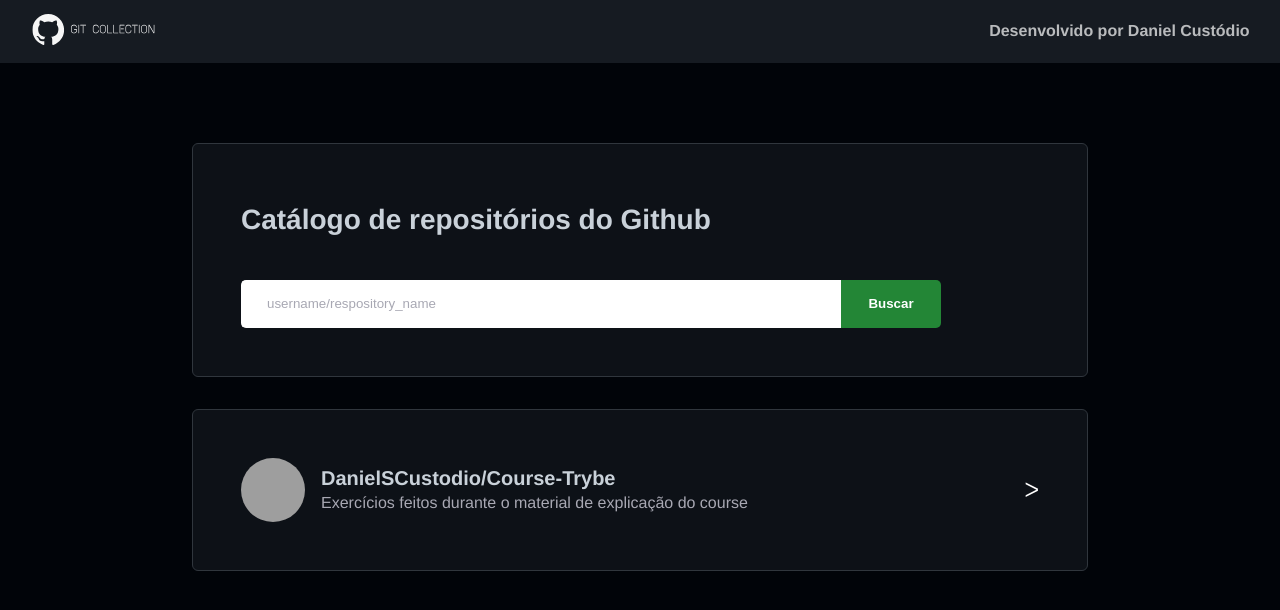
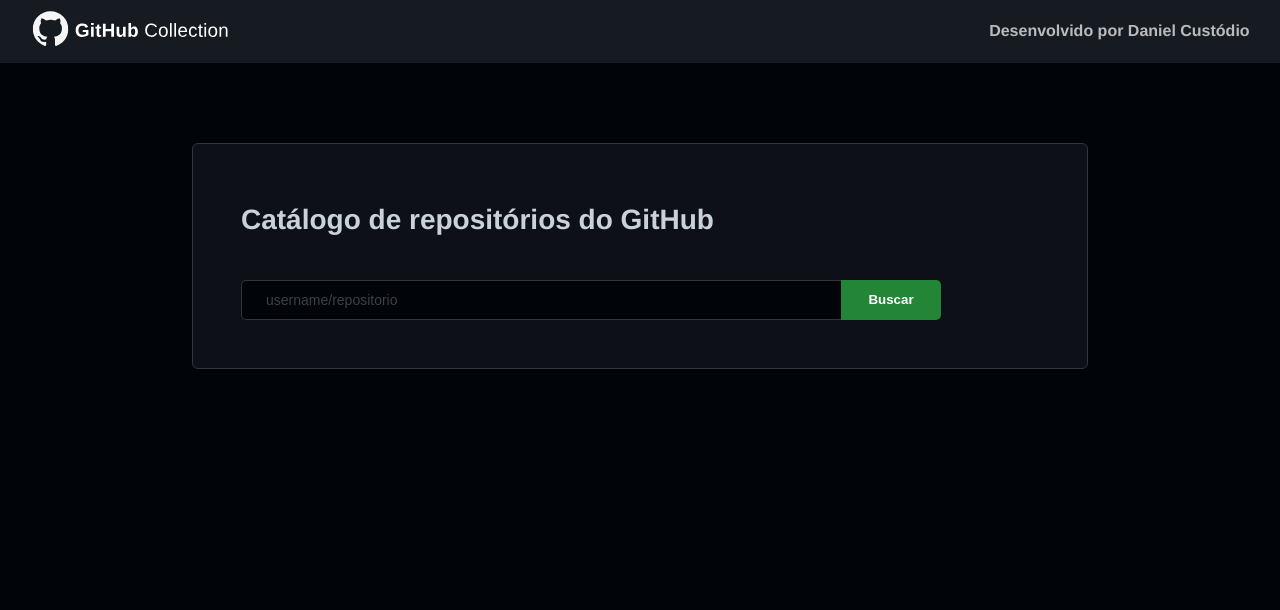
Before and after one commit to DanielSCustodio/Curso-Pr-tico-React-e-Next.js-com-Typescript, a React (Create React App) app in the folder curso-reactjs-instalacao-app-gitcollection/: page / in a window 1280 px wide. Shown: the top 610 px of the page. Built offline with nearby package versions, Linux system fonts and the light colour scheme; grey boxes are pictures that could not be loaded.

Commit message:
get data from api

```diff
--- a/curso-reactjs-instalacao-app-gitcollection/package.json
+++ b/curso-reactjs-instalacao-app-gitcollection/package.json
@@ -10,6 +10,7 @@
     "@types/node": "^12.0.0",
     "@types/react": "^17.0.0",
     "@types/react-dom": "^17.0.0",
+    "axios": "^0.27.2",
     "react": "^17.0.2",
     "react-dom": "^17.0.2",
     "react-router-dom": "^5.2.0",
--- a/curso-reactjs-instalacao-app-gitcollection/src/components/Header/style.tsx
+++ b/curso-reactjs-instalacao-app-gitcollection/src/components/Header/style.tsx
@@ -13,7 +13,7 @@
   margin-bottom: 5rem;
 
   img {
-    width: 130px;
+    width: 200px;
     height: 50px;
   }
 `;
--- a/curso-reactjs-instalacao-app-gitcollection/src/pages/Dashboard/index.tsx
+++ b/curso-reactjs-instalacao-app-gitcollection/src/pages/Dashboard/index.tsx
@@ -1,29 +1,64 @@
 import React from 'react';
-import { Title, Form, Section, Repos } from './style';
+import { Title, Form, Section, Repos, Error } from './style';
+import { api } from '../../service/api';
+
+interface GithubRepository {
+  full_name: string;
+  description: string;
+  owner: {
+    login: string;
+    avatar_url: string;
+  };
+}
 
 export const Dashboard: React.FC = () => {
+  const [repos, setRepos] = React.useState<GithubRepository[]>([]);
+  const [newRepo, setNewRepo] = React.useState('');
+  const [inputError, setInputError] = React.useState('');
+
+  const handleChange = (event: React.ChangeEvent<HTMLInputElement>): void => {
+    setNewRepo(event.target.value);
+  };
+
+  const handleAddRepo = async (
+    event: React.FormEvent<HTMLFormElement>,
+  ): Promise<void> => {
+    event.preventDefault();
+
+    if (!newRepo) {
+      setInputError('Informe o username/repositorio');
+      return;
+    }
+    const response = await api.get<GithubRepository>(`repos/${newRepo}`);
+    const { data } = response;
+    setRepos([data, ...repos]);
+    setNewRepo('');
+  };
   return (
     <>
       <Section>
-        <Title>Catálogo de repositórios do Github</Title>
-        <Form>
-          <input placeholder="username/respository_name" />
+        <Title>Catálogo de repositórios do GitHub</Title>
+        <Form onSubmit={handleAddRepo} hasError={Boolean(inputError)}>
+          <input placeholder="username/repositorio" onChange={handleChange} />
           <button type="submit">Buscar</button>
         </Form>
+        {inputError && <Error>{inputError}</Error>}
       </Section>
+
+      {repos.length > 0 && (
         <Repos>
-        <a href="/repositories">
-          <img
-            src="https://avatars.githubusercontent.com/u/29557187?v=4"
-            alt="repositório"
-          />
+          {repos.map(item => (
+            <a href="/repositories" key={item.full_name}>
+              <img src={item.owner.avatar_url} alt={item.owner.login} />
               <div>
-            <strong>DanielSCustodio/Course-Trybe</strong>
-            <p>Exercícios feitos durante o material de explicação do course</p>
+                <strong>{item.full_name}</strong>
+                <p>{item.description}</p>
               </div>
               <span>ᐳ</span>
             </a>
+          ))}
         </Repos>
+      )}
     </>
   );
 };
--- a/curso-reactjs-instalacao-app-gitcollection/src/pages/Dashboard/style.ts
+++ b/curso-reactjs-instalacao-app-gitcollection/src/pages/Dashboard/style.ts
@@ -1,5 +1,8 @@
-import styled from 'styled-components';
+import styled, { css } from 'styled-components';
 
+interface FormProps {
+  hasError: boolean;
+}
 export const Title = styled.h1`
   font-size: 28px;
   color: #c9d1d9;
@@ -7,22 +10,30 @@
   line-height: 56px;
 `;
 
-export const Form = styled.form`
+export const Form = styled.form<FormProps>`
   display: flex;
   margin-top: 2rem;
   max-width: 700px;
 
   input {
+    background-color: #010409;
     flex: 1;
-    height: 3rem;
+    font-size: 14px;
+    height: 2.5rem;
     padding: 0 24px;
-    border: 2px solid #fff;
+    border: 1px solid #30363d;
     border-radius: 5px 0 0 5px;
-    color: #0d1117;
+    color: #c9d1d9;
     border-right: 0;
 
+    ${props =>
+      props.hasError &&
+      css`
+        border-color: #5aa5fb;
+      `}
+
     &::placeholder {
-      color: #a8a8b3;
+      color: #3c424a;
     }
   }
 
@@ -52,16 +63,16 @@
 `;
 
 export const Repos = styled.section`
-  background-color: #0d1117;
-  padding: 3rem;
-  border-radius: 6px;
-  border: 1px solid #30363d;
-  margin-top: 5rem;
-  width: 70%;
   margin: 0 auto;
   margin-top: 2rem;
+  margin-bottom: 2rem;
+  max-width: 70%;
 
   a {
+    background-color: #0d1117;
+    border: 1px solid #30363d;
+    padding: 3rem;
+    border-radius: 6px;
     width: 100%;
     display: flex;
     align-items: center;
@@ -99,7 +110,15 @@
 
     span {
       color: white;
-      font-size: 20px;
+      font-size: 1rem;
     }
   }
 `;
+
+export const Error = styled.span`
+  display: block;
+  font-size: 14px;
+  font-weight: 400;
+  margin-top: 1rem;
+  color: #c9d1d9;
+`;
--- /dev/null
+++ b/curso-reactjs-instalacao-app-gitcollection/src/service/api.ts
@@ -0,0 +1,5 @@
+import axios from 'axios';
+
+export const api = axios.create({
+  baseURL: 'https://api.github.com',
+});
```
Also changed, not shown: curso-reactjs-instalacao-app-gitcollection/src/assets/logo-git-collection.svg, 1 other file (tests, documents, lock files or other folders). Lines whose indentation alone changed are shown as unchanged.
